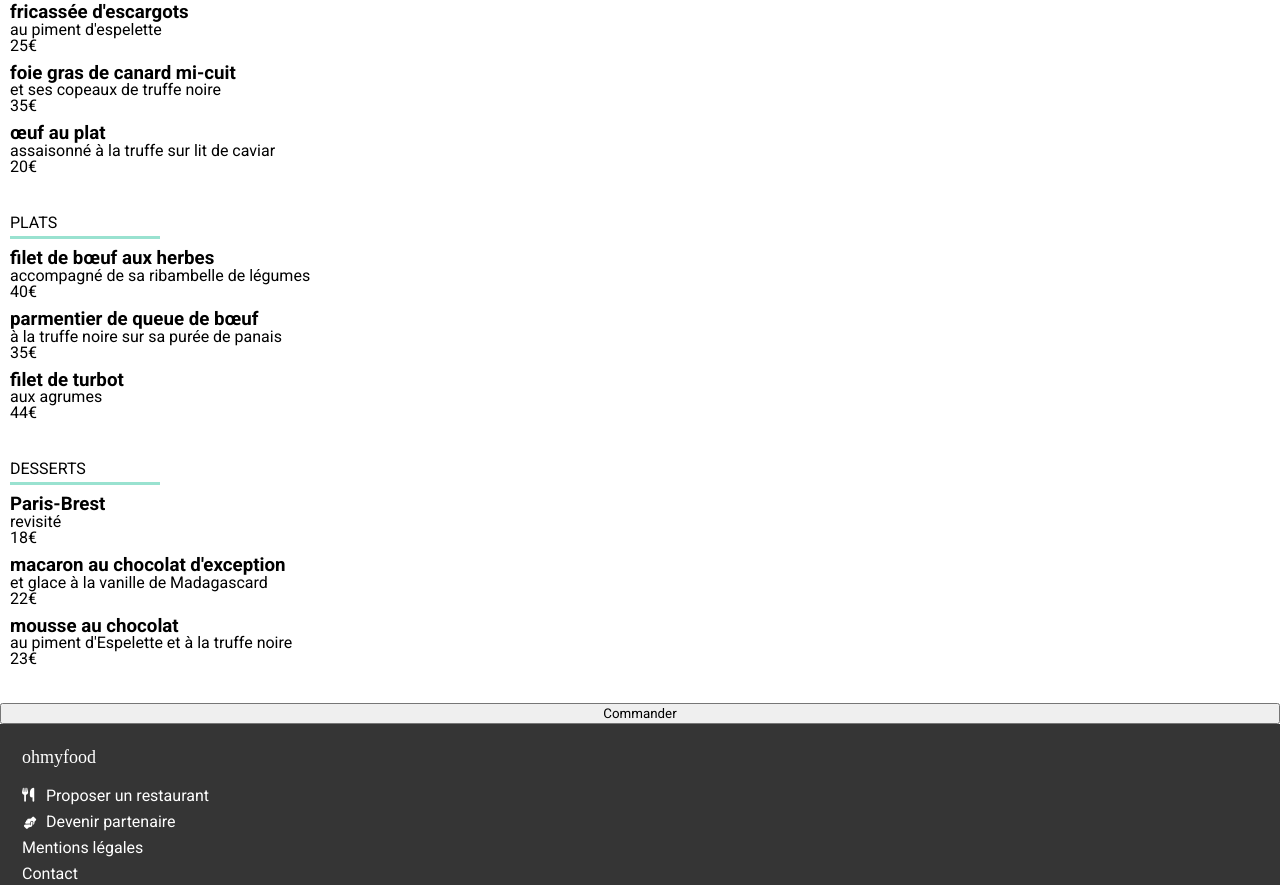
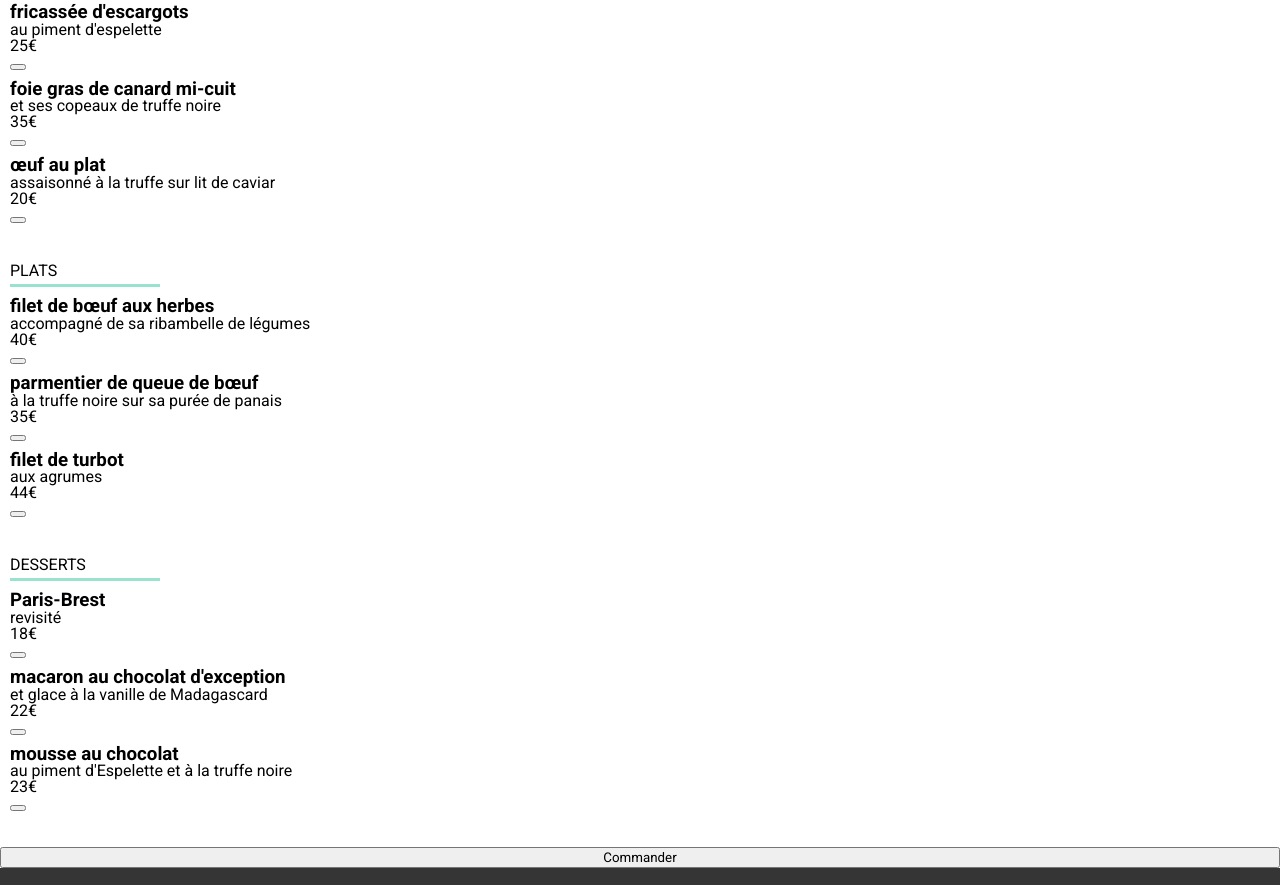
Before and after one commit to empostigo/ohmyfood, a plain HTML site: page restaurants/lapalettedugout.html in a window 1280 px wide. Shown: the part 1093-1978 px from the top of the page. Drawn offline with Linux system fonts and the light colour scheme; a web font is replaced by a local one.

Commit message:
Add select button

```diff
--- a/restaurants/lapalettedugout.html
+++ b/restaurants/lapalettedugout.html
@@ -36,73 +36,100 @@
         <section class="menu">
           <h2 class="menu__heading">entrées</h2>
           <article class="meal">
+            <div class="meal__layout">
               <h3 class="meal__heading">fricassée d'escargots</h3>
               <div meal__div>
                 <p class="meal__desc">au piment d'espelette</p>
                 <p meal__price>25€</p>
               </div>
+            </div>
+            <button class="menu__select"></button>
           </article>
           <article class="meal">
+            <div class="meal__layout">
               <h3 class="meal__heading">foie gras de canard mi-cuit</h3>
               <div meal__div>
                 <p class="meal__desc">et ses copeaux de truffe noire</p>
                 <p meal__price>35€</p>
               </div>
+            </div>
+            <button class="menu__select"></button>
           </article>
           <article class="meal">
+            <div class="meal__layout">
               <h3 class="meal__heading">œuf au plat</h3>
               <div meal__div>
                 <p class="meal__desc">assaisonné à la truffe sur lit de caviar</p>
                 <p meal__price>20€</p>
               </div>
+            </div>
+            <button class="menu__select"></button>
           </article>
         </section>
         <section class="menu">
           <h2 class="menu__heading">plats</h2>
           <article class="meal">
+            <div class="meal__layout">
               <h3 class="meal__heading">filet de bœuf aux herbes</h3>
               <div meal__div>
                 <p class="meal__desc">accompagné de sa ribambelle de légumes</p>
                 <p meal__price>40€</p>
               </div>
+            </div>
+            <button class="menu__select"></button>
           </article>
           <article class="meal">
+            <div class="meal__layout">
               <h3 class="meal__heading">parmentier de queue de bœuf</h3>
               <div meal__div>
                 <p class="meal__desc">à la truffe noire sur sa purée de panais</p>
                 <p meal__price>35€</p>
               </div>
+            </div>
+            <button class="menu__select"></button>
           </article>
           <article class="meal">
+            <div class="meal__layout">
               <h3 class="meal__heading">filet de turbot</h3>
               <div meal__div>
                 <p class="meal__desc">aux agrumes</p>
                 <p meal__price>44€</p>
               </div>
+            </div>
+            <button class="menu__select"></button>
           </article>
         </section>
         <section class="menu">
           <h2 class="menu__heading">desserts</h2>
           <article class="meal">
+            <div class="meal__layout">
               <h3 class="meal__heading">Paris-Brest</h3>
               <div meal__div>
                 <p class="meal__desc">revisité</p>
                 <p meal__price>18€</p>
               </div>
+            </div>
+            <button class="menu__select"></button>
           </article>
           <article class="meal">
+            <div class="meal__layout">
               <h3 class="meal__heading">macaron au chocolat d'exception</h3>
               <div meal__div>
                 <p class="meal__desc">et glace à la vanille de Madagascard</p>
                 <p meal__price>22€</p>
               </div>
+            </div>
+            <button class="menu__select"></button>
           </article>
           <article class="meal">
+            <div class="meal__layout">
               <h3 class="meal__heading">mousse au chocolat</h3>
               <div meal__div>
                 <p class="meal__desc">au piment d'Espelette et à la truffe noire</p>
                 <p meal__price>23€</p>
               </div>
+            </div>
+            <button class="menu__select"></button>
           </article>
         </section>
       </div>
```
Lines whose indentation alone changed are shown as unchanged.
